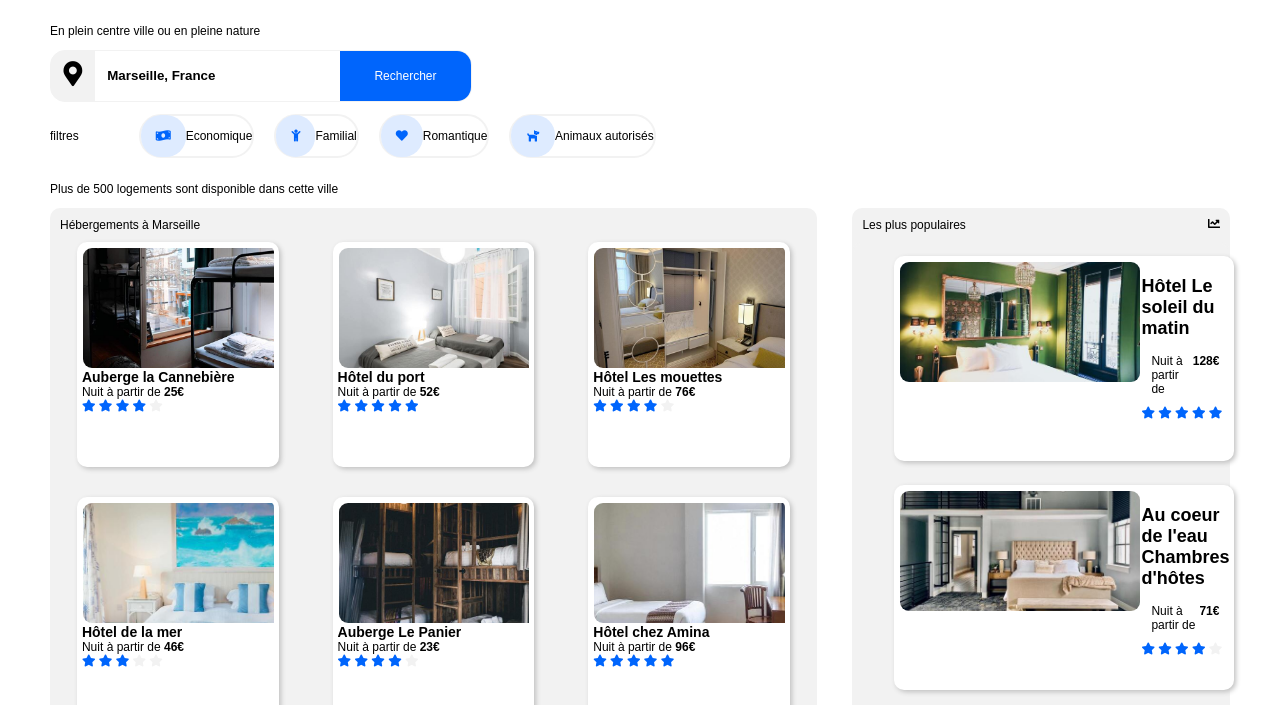
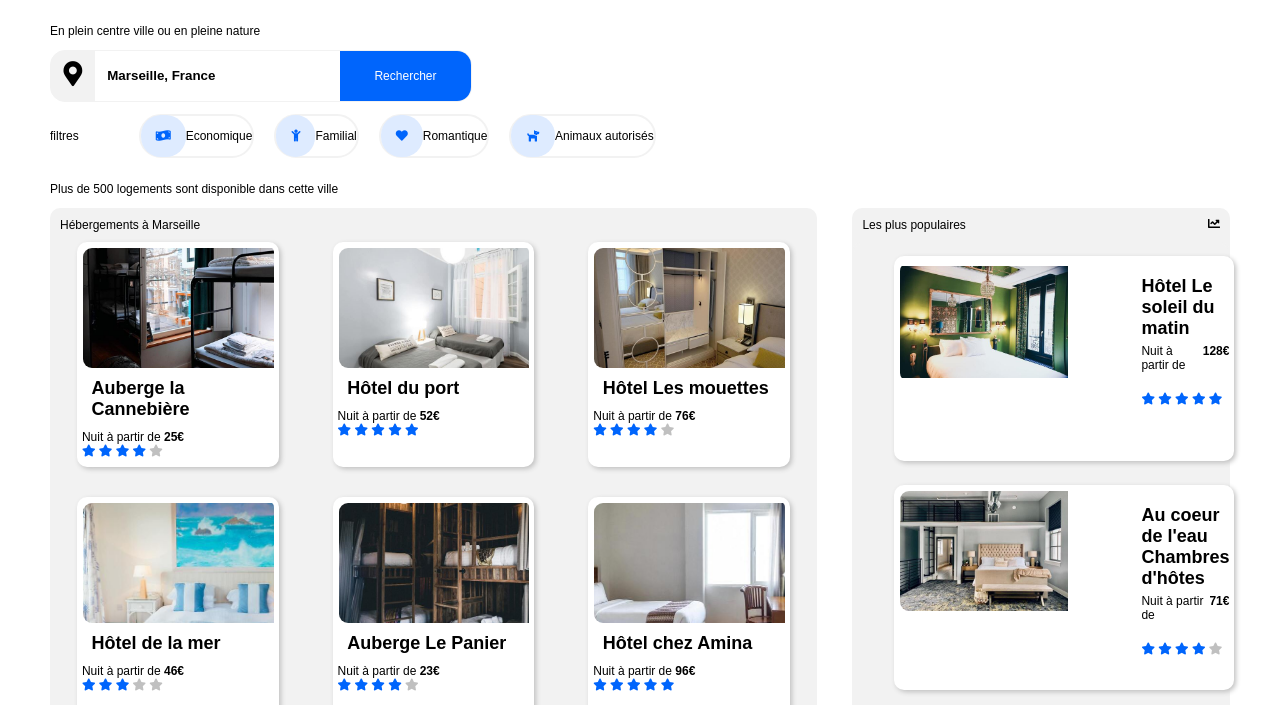
Before and after one commit to Plo-K2on/P2_Hugo_CAFFIN, a plain HTML site: page index.html in a window 1280 px wide. Shown: the part 95-800 px from the top of the page. Drawn offline with Linux system fonts and the light colour scheme; a web font is replaced by a local one.

Commit message:
Add files via upload

```diff
--- a/index.html
+++ b/index.html
@@ -141,9 +141,9 @@
                               <i class="fas fa-star fa-star-blue"></i>
                               <i class="fas fa-star fa-star-blue"></i>
                          </figcaption>
-                         <h2>Afficher plus</h2>
                     </figure>
                </div>
+               <h2>Afficher plus</h2>
           </section>
 
           <aside class="conteneur">
--- a/style.css
+++ b/style.css
@@ -20,10 +20,8 @@ header {
 /* CSS global */
 .image{
     display: flex;
-    justify-content: center;
     align-items: center;
     overflow: hidden;
-    border: 1px solid #0065FC;
     min-height: 120px;
     min-width: 240px;
 
@@ -34,7 +32,7 @@ header {
     min-height: 100%
 }*/
 .fa-star{
-    color: #F2F2F2;
+    color: silver;
 }
 
 /* Navigation */
@@ -151,6 +149,11 @@ main {
 main section{
     width: 65%;
 }
+main section h2{
+
+    margin-top: 50px;
+    margin: 5%;
+}
 main aside{
     width: 32%;
 }
@@ -175,6 +178,7 @@ main .conteneur p{
     justify-content: space-around;
 }
 
+
 .hebergements figure{
     max-width: 25%;
     height: 215px;
@@ -192,10 +196,6 @@ main .conteneur p{
 }
 .hebergements figure figcaption{
     height: 80px;
-}
-.hebergements figure figcaption h2{
-    font-size: 14px;
-    margin: 0;
 }
 .hebergements figure figcaption p{
     margin: 0;
@@ -220,12 +220,20 @@ main .conteneur p{
     border-radius: 10px;
 }
 .populaires figure .image img{
-    width: 100%;
+    width: 70%;
 }
 .populaires figure figcaption{
     height: 80px;
+}
+.populaires figure figcaption h2{
+    margin-bottom: 5px;
+}
+.populaires figure figcaption p{
+    margin: 0;
+    margin-bottom: 20px;
 
 }
+
 .populaires figure figcaption .fa-star-blue{
     color: #0065FC;
 }
@@ -276,7 +284,7 @@ footer{
     display: flex;
     position: relative;
 }
-footer .conteneur{
+footer #conteneur{
     display: flex;
     flex-direction: column;
 
```
